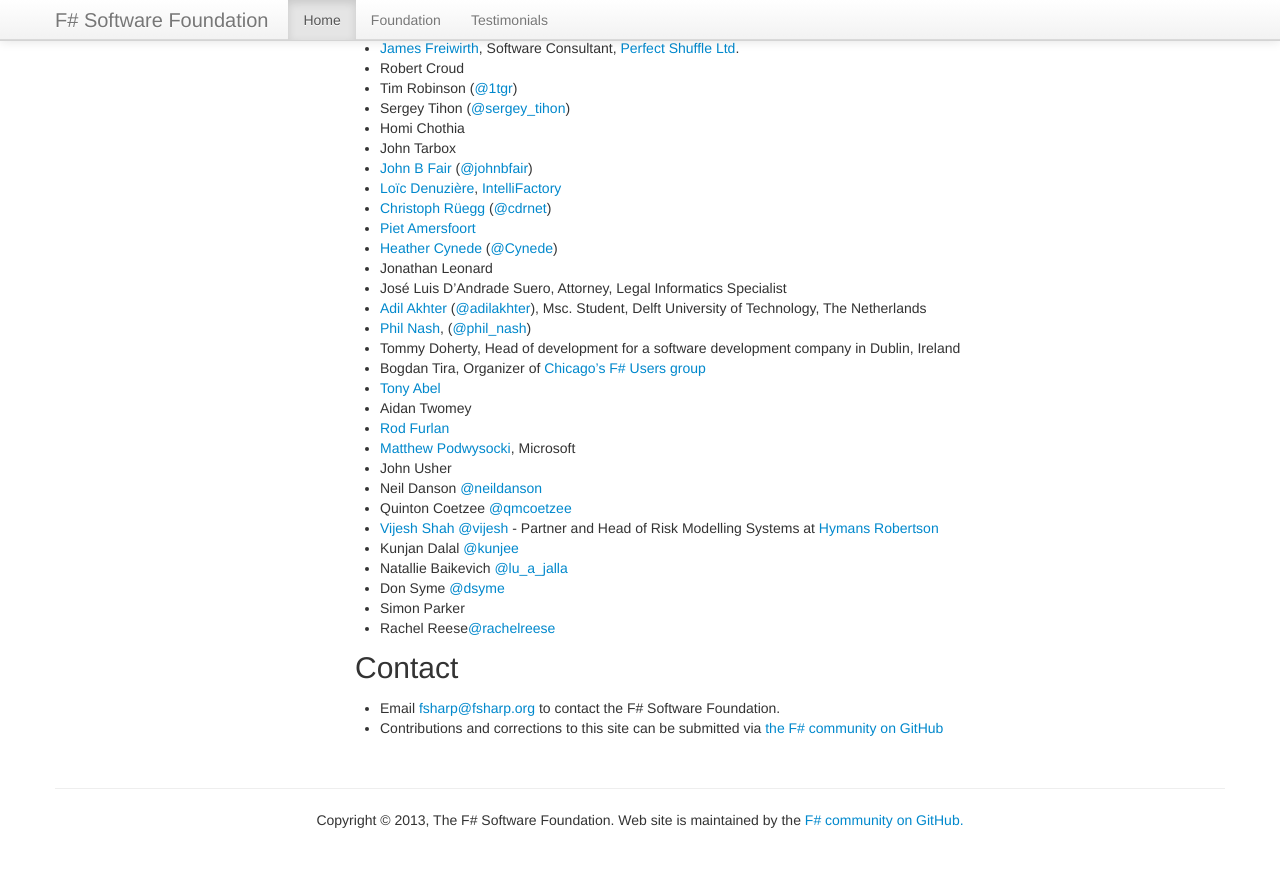
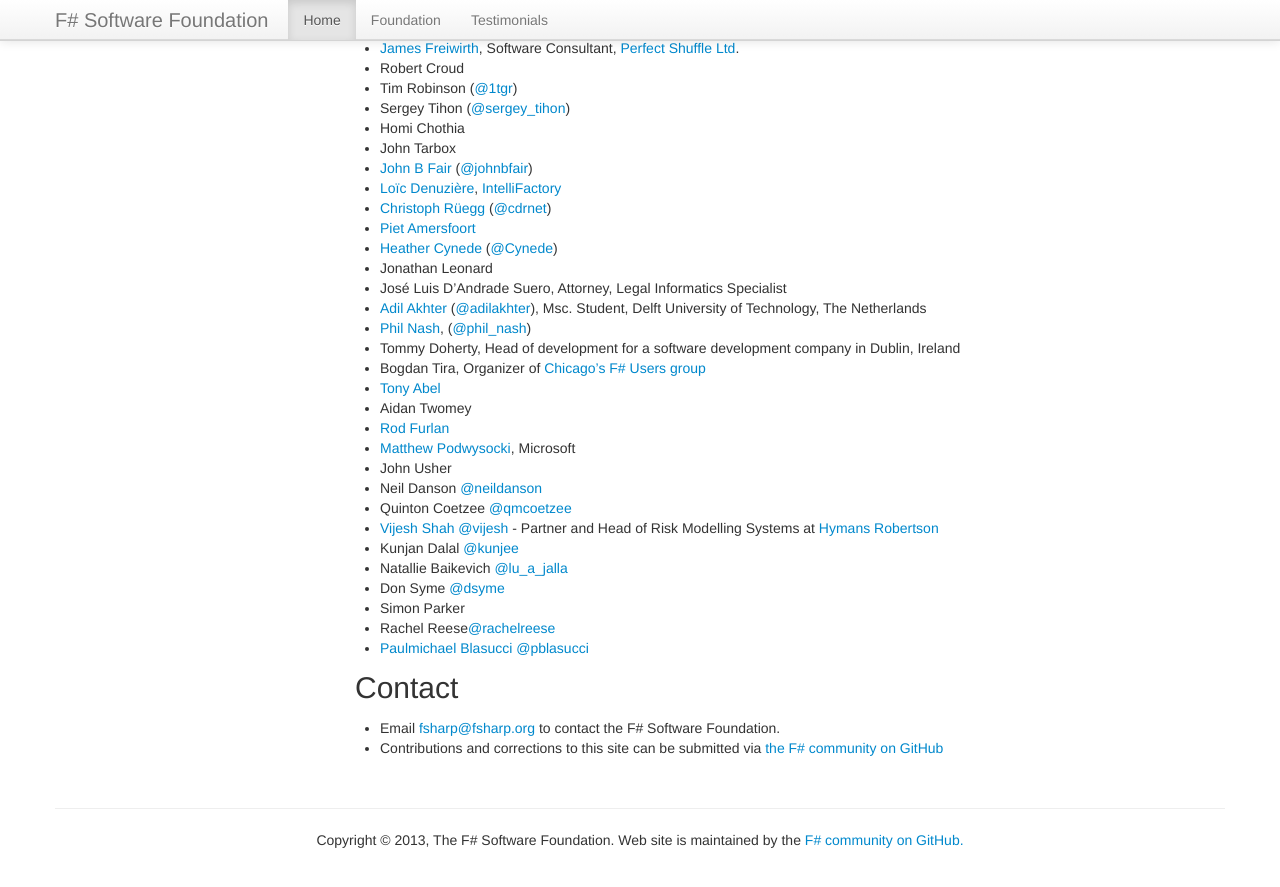
Before and after one commit to fsharp/fsharp.org, a Jekyll site: the page built from foundation.md, in a window 1280 px wide and 900 px high, scrolled down 2844 px. Shown: the top 887 px of the window. Built offline with Jekyll 4.4.1, drawn with Linux system fonts in a browser that asks for light colours; nearby versions of some CDN libraries; some web fonts are replaced; comment, search, counter and statistics services are not loaded.

Commit message:
Added pblasucci to founders list

```diff
--- a/foundation.md
+++ b/foundation.md
@@ -142,6 +142,7 @@
  * Don Syme [@dsyme](https://twitter.com/dsyme)
  * Simon Parker
  * Rachel Reese[@rachelreese](https://twitter.com/rachelreese)
+ * [Paulmichael Blasucci](http://pblasucci.wordpress.com) [@pblasucci](https://twitter.com/pblasucci)
 
 ## Contact
 
```
